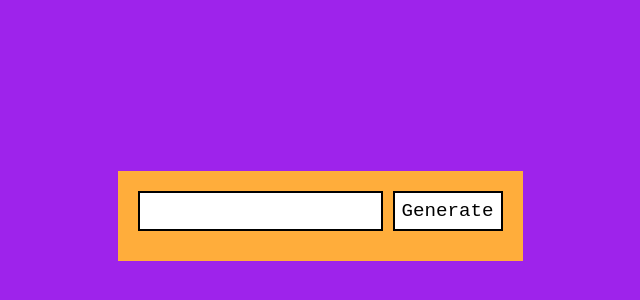
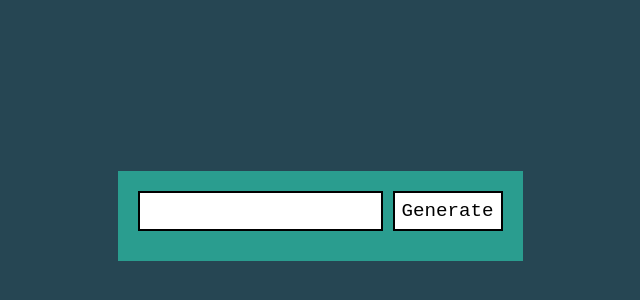
Before and after one commit to abdelhakezzitouni/QR-code-generator, a plain HTML site: page index.html in a window 1280 px wide. Shown: the part 184-484 px from the top of the page, without its empty margins (320-960 px from the left). Drawn offline with Linux system fonts and the light colour scheme.

Commit message:
Update style.css

```diff
--- a/style.css
+++ b/style.css
@@ -7,7 +7,7 @@
 body{
     width: 100vw;
     height: 100vh;
-    background-color: rgb(158, 35, 235);
+    background-color: #264653;
     display: flex;
     flex-direction: column;
     justify-content: center;
@@ -16,7 +16,7 @@ body{
 }
 
 .container{
-    background-color: rgb(255, 173, 59);
+    background-color: #2a9d8f;
     padding: 20px;
     display: flex;
     flex-direction: column;
```
